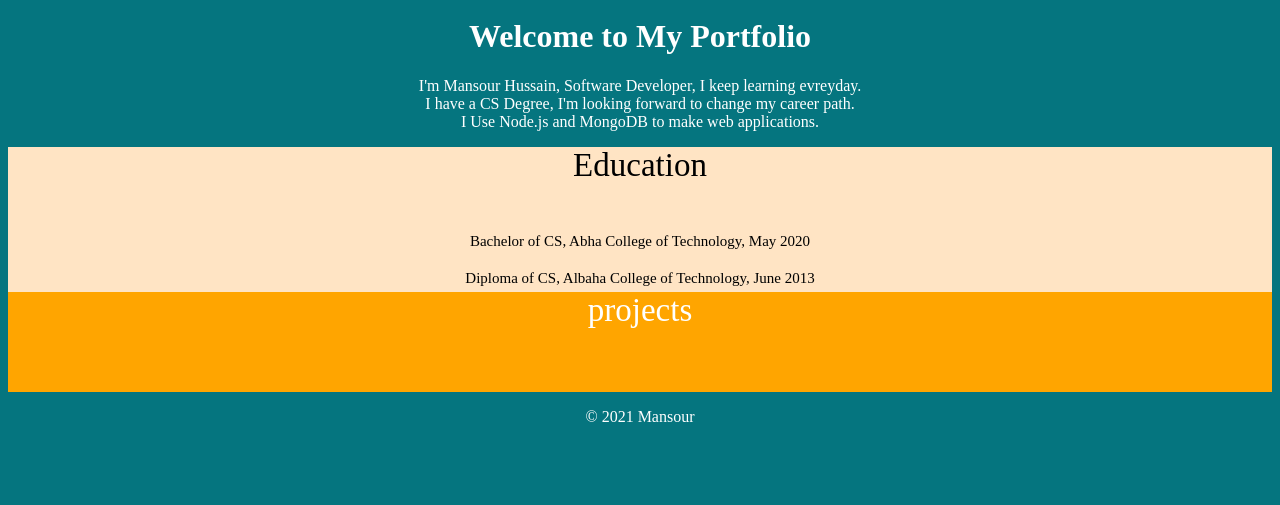
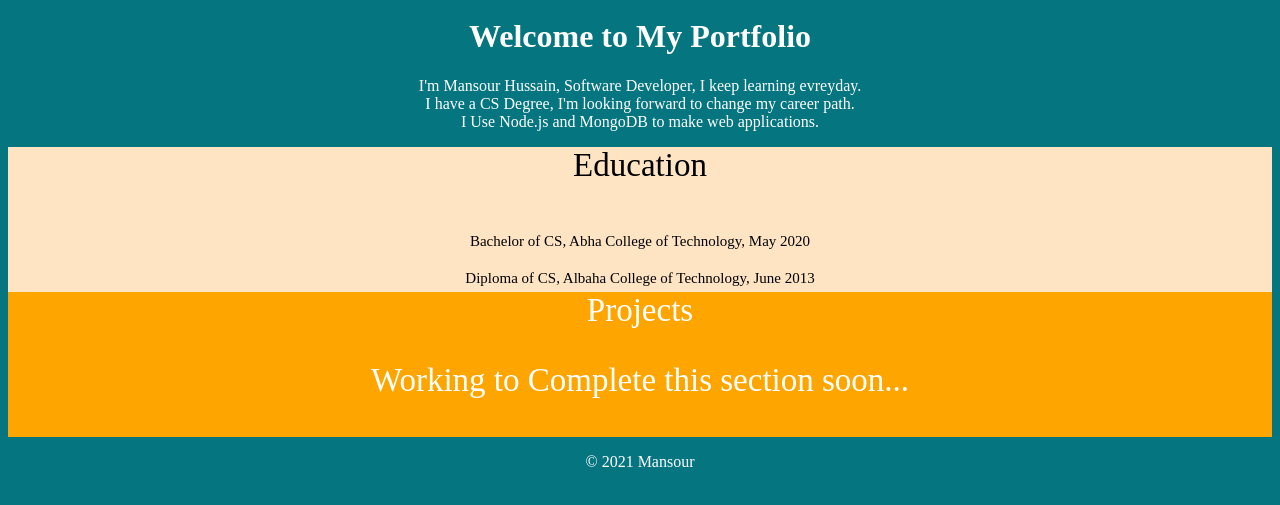
Before and after one commit to MansourHussain/portfolio, a plain HTML site: page index.html in a window 1280 px wide. Shown: the part 225-730 px from the top of the page. Drawn offline with Linux system fonts and the light colour scheme.

```diff
--- a/index.html
+++ b/index.html
@@ -38,7 +38,9 @@
                 <li>Diploma of CS, Albaha College of Technology, June 2013</li>
             </ol>
         </div>
-        <div id="#pro" class="projects">projects
+        <div id="#pro" class="projects">Projects <br>
+
+            <p>Working to Complete this section soon...</p>
 
 
         </div>
--- a/style.css
+++ b/style.css
@@ -6,7 +6,7 @@
 .projects {
   font-size: 33px;
   text-align: center;
-  height: 100px;
+  height: 145px;
   background-color: orange;
 }
 
```
